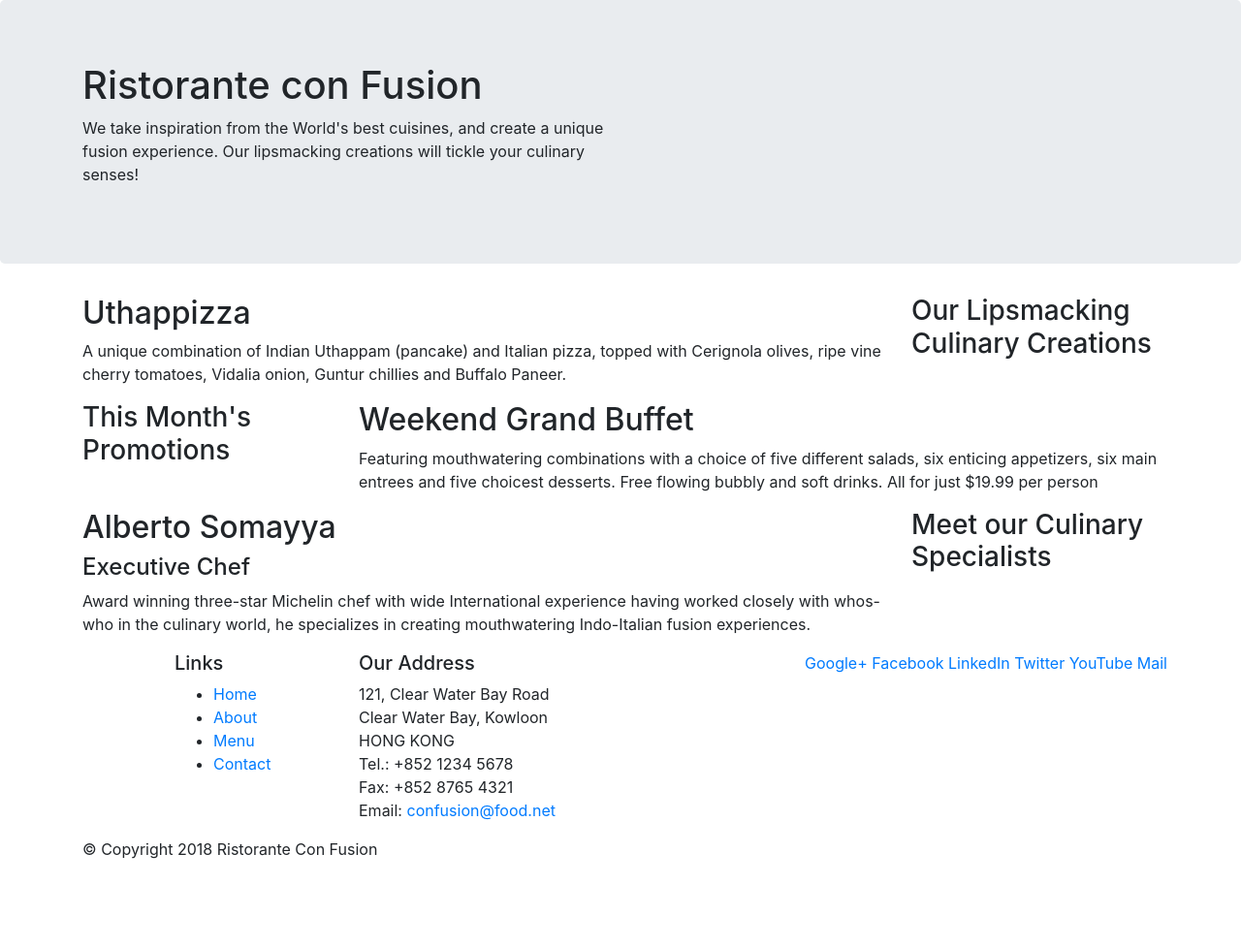
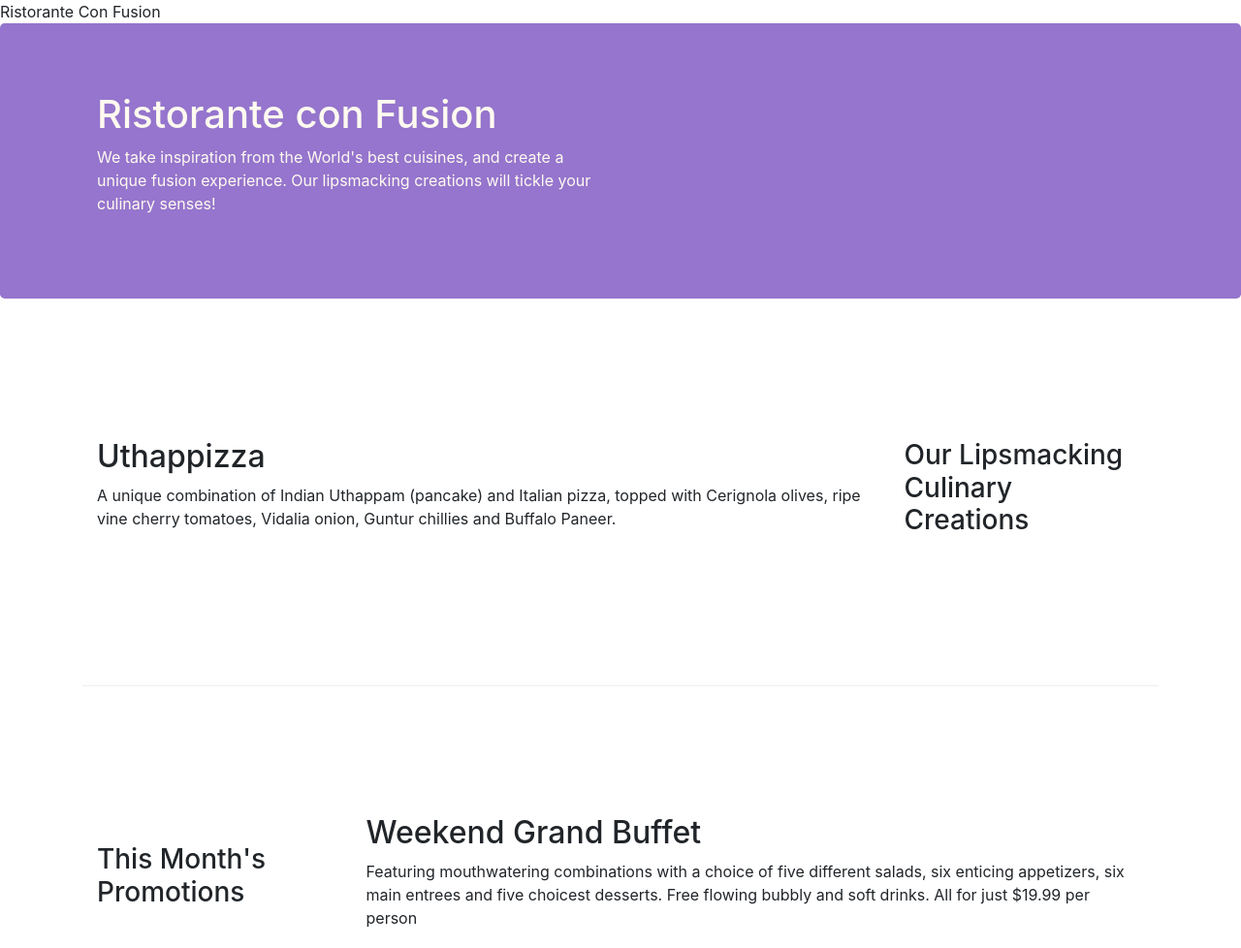
Before and after one commit to ayushkumar-25/web-dev-coursera, a website: page conFusion/index.html in a window 1280 px wide. Shown: the top 978 px of the page at 97% size. Before the commit the page ends 904 px from the top, so only its background shows below. Drawn offline with nearby package versions, Linux system fonts and the light colour scheme.

Commit message:
initial commit

```diff
--- /dev/null
+++ b/conFusion/css/style.css
@@ -0,0 +1,30 @@
+.row-header{
+    margin: 0px auto;
+    padding: 0px auto;
+}
+
+.row-content{
+    margin: 0px auto;
+    padding: 50px 0px 50px 0px;
+    border-bottom: 1px ridge;
+    min-height: 400px;
+}
+
+.footer{
+    background-color: #d1c4e9;
+    margin: 0px auto;
+    padding: 20px 0px 20px 0px;
+}
+
+.jumbotron{
+    padding: 70px 30px 70px 30px;
+    margin: 0px auto;
+    background: #9575cd;
+    color: floralwhite;
+}
+
+.address{
+    font-size: 80%;
+    margin: 0px;
+    color: #0f0f0f;
+}
--- a/conFusion/index.html
+++ b/conFusion/index.html
@@ -9,6 +9,7 @@
 
         <!-- Bootstrap CSS -->
         <link rel="stylesheet" href="node_modules/bootstrap/dist/css/bootstrap.min.css">
+        <link rel="stylesheet" href="css/style.css"
     <title>Ristorante Con Fusion</title>
 </head>
 
@@ -16,7 +17,7 @@
 
     <header class="jumbotron">
         <div class="container">
-            <div class="row">
+            <div class="row row-header">
                 <div class="col-12 col-sm-6">
                     <h1>Ristorante con Fusion</h1>
                     <p>We take inspiration from the World's best cuisines, and create a unique fusion experience. Our lipsmacking creations will tickle your culinary senses!</p>
@@ -28,7 +29,7 @@
     </header>
 
     <div class="container">
-        <div class="row">
+        <div class="row row-content align-items-center">
             <div class="col-12 col-sm-4 order-sm-last col-md-3">
                 <h3>Our Lipsmacking Culinary Creations</h3>
             </div>
@@ -39,7 +40,7 @@
         </div>
 
 
-        <div class="row">
+        <div class="row row-content align-items-center">
             <div class="col-12 col-sm-4 col-md-3">
                 <h3>This Month's Promotions</h3>
             </div>
@@ -49,7 +50,7 @@
             </div>
         </div>
 
-        <div class="row">
+        <div class="row row-content align-items-center">
             <div class="col-12 col-sm-4 order-sm-last col-md-3">
                 <h3>Meet our Culinary Specialists</h3>
             </div>
@@ -61,12 +62,12 @@
         </div>
     </div>
 
-    <footer>
+    <footer class="footer">
         <div class="container">
             <div class="row">
                 <div class="col-4 offset-1 col-sm-2">
                     <h5>Links</h5>
-                    <ul>
+                    <ul class="list-unstyled">
                         <li><a href="#">Home</a></li>
                         <li><a href="#">About</a></li>
                         <li><a href="#">Menu</a></li>
@@ -84,8 +85,8 @@
 		              Email: <a href="mailto:confusion@food.net">confusion@food.net</a>
 		           </address>
                 </div>
-                <div class="col-12col-sm-4">
-                    <div>
+                <div class="col-12col-sm-4 align-self-center">
+                    <div class="text-center">
                         <a href="http://google.com/+">Google+</a>
                         <a href="http://www.facebook.com/profile.php?id=">Facebook</a>
                         <a href="http://www.linkedin.com/in/">LinkedIn</a>
@@ -95,7 +96,7 @@
                     </div>
                 </div>
            </div>
-           <div class="row">
+           <div class="row justify-content-center">
                 <div class="col-auto">
                     <p>© Copyright 2018 Ristorante Con Fusion</p>
                 </div>
```
